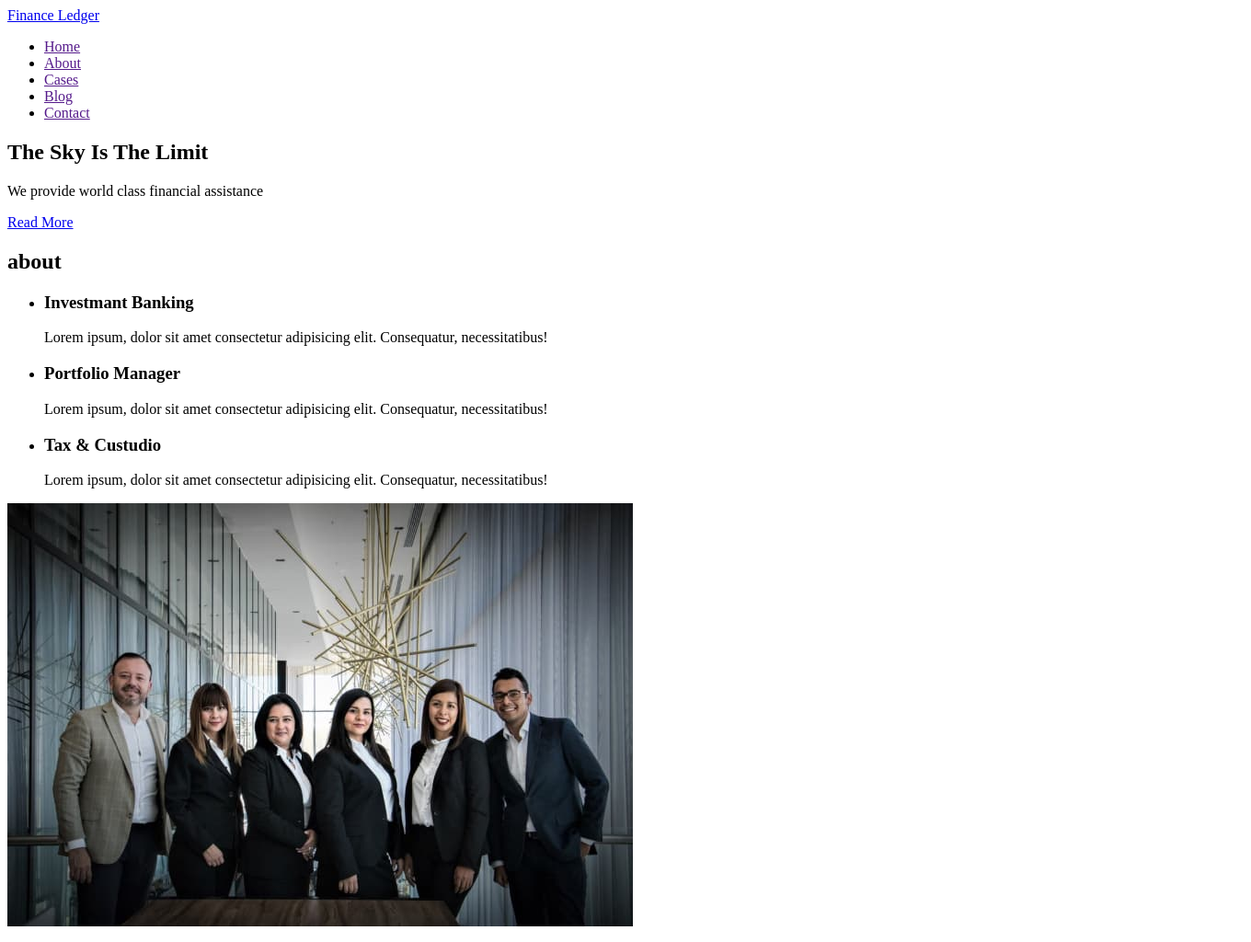
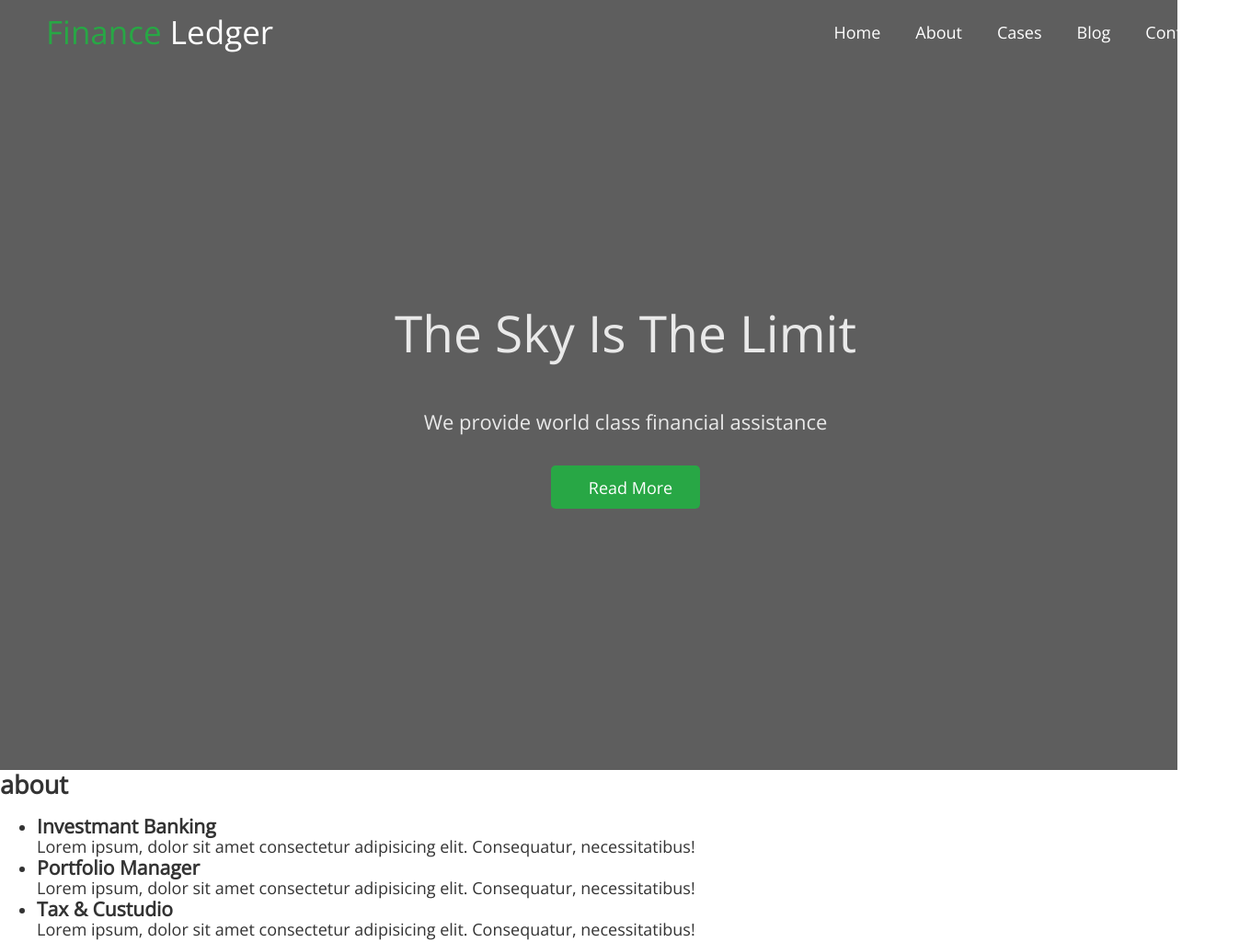
Before and after one commit to KolBa228/comandproject1, a plain HTML site: page index.html in a window 1280 px wide. Shown: the top 1024 px of the page at 92% size, 1360 px wide, since content can reach past the window. Drawn offline with nearby package versions, Linux system fonts and the light colour scheme.

Commit message:
adds styles header and hero

```diff
--- /dev/null
+++ b/css/styles.css
@@ -0,0 +1,136 @@
+:root {
+	--accent-color: #28A745;
+	--main-text-color: #333333;
+	--secondary-text-color: #ffffff;
+	--main-bg-color: #ffffff;
+}
+
+body {
+	font-family: 'Open Sans', sans-serif;
+	color: var(--main-text-color);
+	font-size: 18px;
+	background-color: var(--main-bg-color);
+}
+
+/* Reset */
+h1,
+h2,
+h3,
+h4,
+h5,
+h6,
+p {
+	margin: 0;
+}
+
+.list {
+	list-style: none;
+	padding: 0;
+	margin: 0;
+}
+
+.link {
+	text-decoration: none;
+	color: inherit;
+}
+
+img {
+	display: block;
+	max-width: 100%;
+	height: auto;
+}
+
+address {
+	font-style: normal;
+}
+
+button {
+	cursor: pointer;
+	font-family: inherit;
+}
+
+/* Components */
+.container {
+	width: 1360px;
+	margin: 0 auto;
+}
+
+/* Header styles */
+.header {
+	background-color: #5e5e5e;
+	color: var(--secondary-text-color);
+}
+
+.header .container {
+	padding-left: 50px;
+	padding-right: 50px;
+}
+
+.nav {
+	display: flex;
+	align-items: center;
+}
+
+.logo {
+	font-size: 35px;
+	line-height: 1.21;
+	margin-right: auto;
+}
+
+.logo>span {
+	color: var(--accent-color);
+}
+
+.nav-list {
+	display: flex;
+	align-items: center;
+	gap: 38px;
+}
+
+/* .nav-item+.nav-item {
+	margin-left: 38px;
+} */
+
+.nav-link {
+	display: block;
+	line-height: 1.56;
+	padding-top: 21px;
+	padding-bottom: 21px;
+}
+
+.nav-link:hover,
+.nav-link:focus {
+	color: var(--accent-color);
+}
+
+/* Hero */
+.hero {
+	padding-top: 259px;
+	padding-bottom: 284px;
+	background-color: #5e5e5e;
+	text-align: center;
+}
+
+.hero-title {
+	font-weight: 300;
+	font-size: 55px;
+	line-height: 1.2;
+	color: #E9E9E9;
+	margin-bottom: 45px;
+}
+
+.hero-text {
+	font-size: 22px;
+	line-height: 1.67;
+	color: #E9E9E9;
+	margin-bottom: 29px;
+}
+
+.hero-link {
+	display: inline-block;
+	background-color: var(--accent-color);
+	border-radius: 5px;
+	line-height: 1.56;
+	color: var(--secondary-text-color);
+	padding: 10px 30px 9px 41px;
+}
--- a/index.html
+++ b/index.html
@@ -4,28 +4,58 @@
     <meta charset="UTF-8" />
     <meta http-equiv="X-UA-Compatible" content="IE=edge" />
     <meta name="viewport" content="width=device-width, initial-scale=1.0" />
+
     <title>Finance Ledger</title>
+
+    <!-- Fonts -->
+    <link rel="preconnect" href="https://fonts.googleapis.com" />
+    <link rel="preconnect" href="https://fonts.gstatic.com" crossorigin />
+    <link
+      href="https://fonts.googleapis.com/css2?family=Open+Sans:wght@300;400&display=swap"
+      rel="stylesheet"
+    />
+
+    <!-- Normalize -->
+    <link
+      rel="stylesheet"
+      href="https://cdnjs.cloudflare.com/ajax/libs/modern-normalize/1.1.0/modern-normalize.min.css"
+      integrity="sha512-wpPYUAdjBVSE4KJnH1VR1HeZfpl1ub8YT/NKx4PuQ5NmX2tKuGu6U/JRp5y+Y8XG2tV+wKQpNHVUX03MfMFn9Q=="
+      crossorigin="anonymous"
+      referrerpolicy="no-referrer"
+    />
+
+    <!-- Styles -->
+    <link rel="stylesheet" href="./css/styles.css" />
   </head>
+
   <body>
-    <header>
-      <nav>
-        <a href="./index.html">Finance Ledger</a>
-        <ul>
-          <li><a href="">Home</a></li>
-          <li><a href="">About</a></li>
-          <li><a href="">Cases</a></li>
-          <li><a href="">Blog</a></li>
-          <li><a href="">Contact</a></li>
-        </ul>
-      </nav>
+    <header class="header">
+      <div class="container">
+        <nav class="nav">
+          <a class="logo link" href="./index.html"
+            ><span>Finance</span> Ledger</a
+          >
+          <ul class="nav-list list">
+            <li class="nav-item"><a class="nav-link link" href="">Home</a></li>
+            <li class="nav-item"><a class="nav-link link" href="">About</a></li>
+            <li class="nav-item"><a class="nav-link link" href="">Cases</a></li>
+            <li class="nav-item"><a class="nav-link link" href="">Blog</a></li>
+            <li class="nav-item">
+              <a class="nav-link link" href="">Contact</a>
+            </li>
+          </ul>
+        </nav>
+      </div>
     </header>
 
     <main>
       <!-- hero -->
-      <section>
-        <h1>The Sky Is The Limit</h1>
-        <p>We provide world class financial assistance</p>
-        <a href="#">Read More</a>
+      <section class="hero">
+        <div class="container">
+          <h1 class="hero-title">The Sky Is The Limit</h1>
+          <p class="hero-text">We provide world class financial assistance</p>
+          <a class="hero-link link" href="#">Read More</a>
+        </div>
       </section>
 
       <!-- about -->
```
Also changed, not shown: .prettierrc.json (added).
